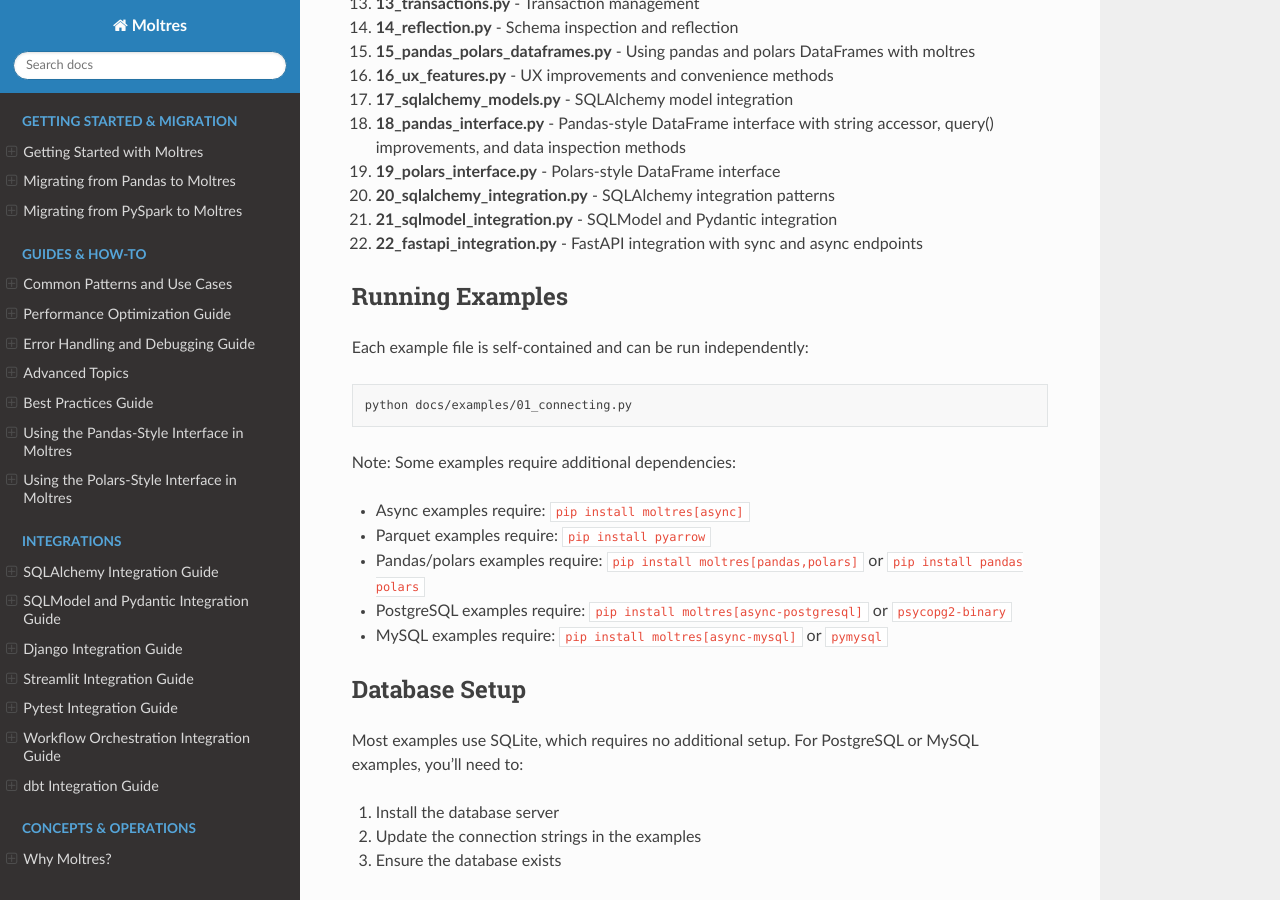
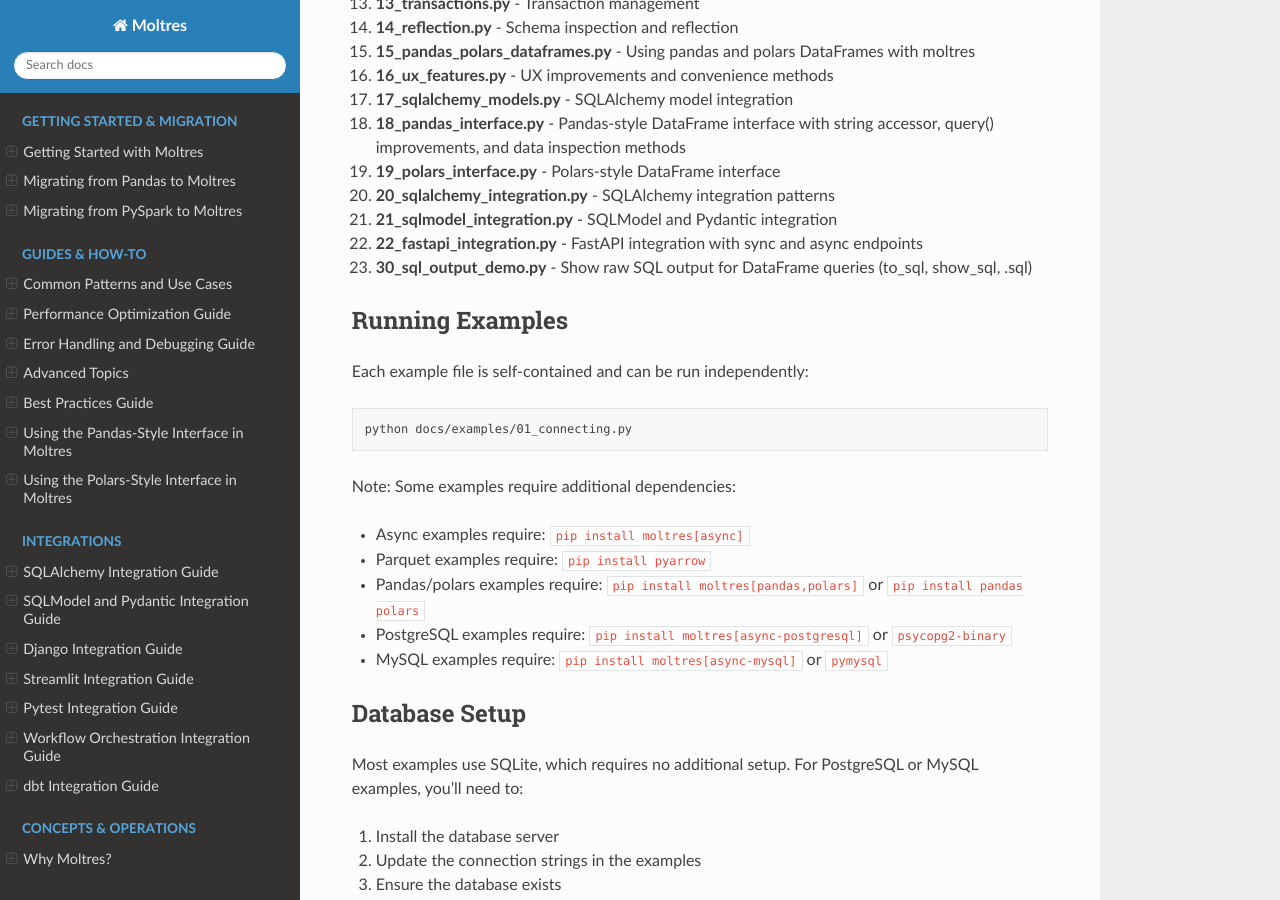
Before and after one commit to eddiethedean/moltres, a Sphinx documentation site: the page built from docs/examples/README.md, in a window 1280 px wide and 900 px high, scrolled down 560 px. Built offline with Sphinx 7.4.7 and the Read the Docs theme 3.1.0, drawn with Linux system fonts in a browser that asks for light colours; some of the changed lines change nothing that is shown.

Commit message:
Add SQL output demo (30_sql_output_demo.py) and update examples README

```diff
--- /dev/null
+++ b/docs/examples/30_sql_output_demo.py
@@ -0,0 +1,148 @@
+"""Example: Show SQL output for Moltres queries.
+
+This demo builds several DataFrame queries and prints the raw SQL
+that Moltres generates using to_sql(), show_sql(), and the .sql property.
+"""
+
+from moltres import col, column, connect
+from moltres.expressions import functions as F
+from moltres.io.records import Records
+
+# Use in-memory SQLite so no files to clean up
+db = connect("sqlite:///:memory:")
+
+# ---------------------------------------------------------------------------
+# Setup: create tables and insert sample data
+# ---------------------------------------------------------------------------
+
+db.create_table(
+    "users",
+    [
+        column("id", "INTEGER", primary_key=True),
+        column("name", "TEXT"),
+        column("country", "TEXT"),
+        column("age", "INTEGER"),
+    ],
+).collect()
+
+db.create_table(
+    "orders",
+    [
+        column("id", "INTEGER", primary_key=True),
+        column("user_id", "INTEGER"),
+        column("amount", "REAL"),
+        column("active", "INTEGER"),  # SQLite uses 0/1 for bool
+    ],
+).collect()
+
+Records.from_list(
+    [
+        {"id": 1, "name": "Alice", "country": "US", "age": 30},
+        {"id": 2, "name": "Bob", "country": "UK", "age": 25},
+        {"id": 3, "name": "Charlie", "country": "US", "age": 35},
+    ],
+    database=db,
+).insert_into("users")
+
+Records.from_list(
+    [
+        {"id": 1, "user_id": 1, "amount": 100.0, "active": 1},
+        {"id": 2, "user_id": 1, "amount": 50.0, "active": 1},
+        {"id": 3, "user_id": 2, "amount": 75.0, "active": 0},
+    ],
+    database=db,
+).insert_into("orders")
+
+# ---------------------------------------------------------------------------
+# Demo 1: Simple SELECT + WHERE
+# ---------------------------------------------------------------------------
+
+print("=" * 70)
+print("1. Simple query: select from users where age > 25")
+print("=" * 70)
+
+df1 = db.table("users").select().where(col("age") > 25)
+
+print("\n--- to_sql() (compact) ---")
+print(df1.to_sql())
+
+print("\n--- to_sql(pretty=True) ---")
+print(df1.to_sql(pretty=True))
+
+print("\n--- show_sql() (prints to stdout) ---")
+df1.show_sql()
+
+# ---------------------------------------------------------------------------
+# Demo 2: JOIN
+# ---------------------------------------------------------------------------
+
+print("\n" + "=" * 70)
+print("2. Join: users + orders on user_id")
+print("=" * 70)
+
+df2 = (
+    db.table("orders")
+    .select()
+    .join(db.table("users").select(), on=[col("orders.user_id") == col("users.id")])
+    .where(col("orders.active") == 1)
+)
+
+print("\n--- Raw SQL ---")
+print(df2.to_sql(pretty=True))
+
+# ---------------------------------------------------------------------------
+# Demo 3: GROUP BY + aggregation
+# ---------------------------------------------------------------------------
+
+print("\n" + "=" * 70)
+print("3. Group by country, sum(amount) with join")
+print("=" * 70)
+
+df3 = (
+    db.table("orders")
+    .select()
+    .join(db.table("users").select(), on=[col("orders.user_id") == col("users.id")])
+    .where(col("orders.active") == 1)
+    .group_by("country")
+    .agg(F.sum(col("amount")).alias("total_amount"))
+)
+
+print("\n--- Raw SQL ---")
+print(df3.to_sql(pretty=True))
+
+# ---------------------------------------------------------------------------
+# Demo 4: ORDER BY + LIMIT
+# ---------------------------------------------------------------------------
+
+print("\n" + "=" * 70)
+print("4. Order by age desc, limit 2")
+print("=" * 70)
+
+df4 = db.table("users").select().order_by(col("age").desc()).limit(2)
+
+print("\n--- Raw SQL ---")
+print(df4.to_sql(pretty=True))
+
+# ---------------------------------------------------------------------------
+# Demo 5: Using .sql property and sql_preview()
+# ---------------------------------------------------------------------------
+
+print("\n" + "=" * 70)
+print("5. .sql property and sql_preview()")
+print("=" * 70)
+
+df5 = (
+    db.table("users")
+    .select(col("name"), col("country"))
+    .where(col("age") >= 25)
+    .order_by("name")
+)
+
+print("\n--- df.sql (formatted string) ---")
+print(df5.sql)
+
+print("\n--- df.sql_preview(max_length=80) ---")
+print(repr(df5.sql_preview(max_length=80)))
+
+db.close()
+print("\nDone.")
--- a/docs/examples/README.md
+++ b/docs/examples/README.md
@@ -26,6 +26,7 @@
 20. **20_sqlalchemy_integration.py** - SQLAlchemy integration patterns
 21. **21_sqlmodel_integration.py** - SQLModel and Pydantic integration
 22. **22_fastapi_integration.py** - FastAPI integration with sync and async endpoints
+30. **30_sql_output_demo.py** - Show raw SQL output for DataFrame queries (to_sql, show_sql, .sql)
 
 ## Running Examples
 
```
